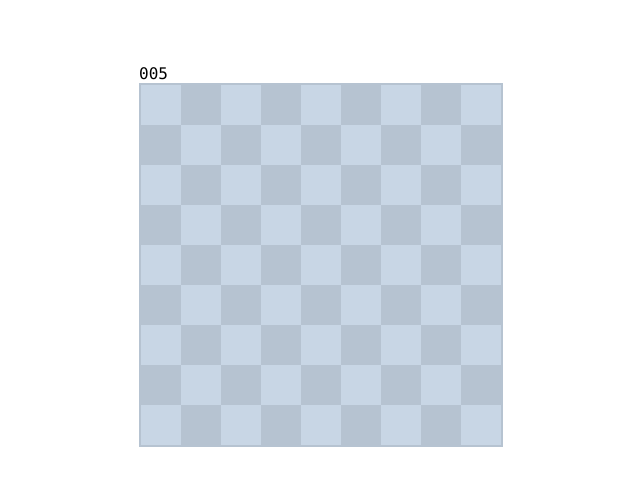
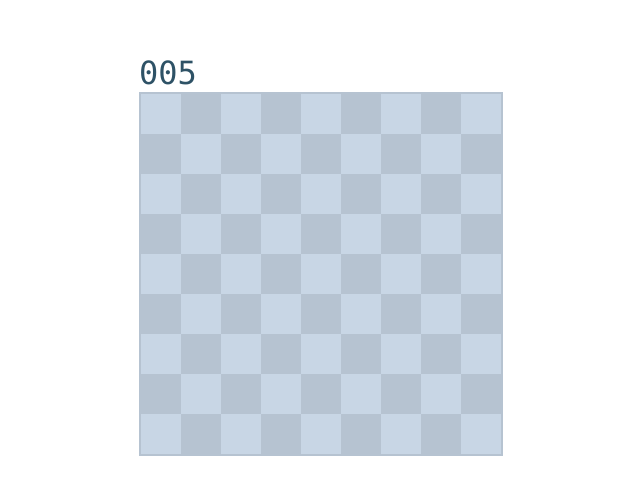
Before and after one commit to shdq/minesweeper, a React (Create React App) app: page / in a window 1280 px wide. Shown: the part 145-640 px from the top of the page, without its empty margins (319-959 px from the left). Built offline with nearby package versions, Linux system fonts and the light colour scheme.

Commit message:
clock styled

```diff
--- a/src/components/timerComponent.js
+++ b/src/components/timerComponent.js
@@ -1,4 +1,12 @@
 import React, { Component } from "react";
+import styled from "styled-components";
+
+const Clock = styled.span`
+  font-family: source-code-pro, Menlo, Monaco, Consolas, "Courier New",
+    monospace;
+  font-size: 2rem;
+  color: #2e5266;
+`;
 
 class Timer extends Component {
   constructor(props) {
@@ -23,7 +31,7 @@ class Timer extends Component {
   }
 
   render() {
-    return <code>{this.state.time.toString().padStart(3, "0")}</code>;
+    return <Clock>{this.state.time.toString().padStart(3, "0")}</Clock>;
   }
 }
 
```
